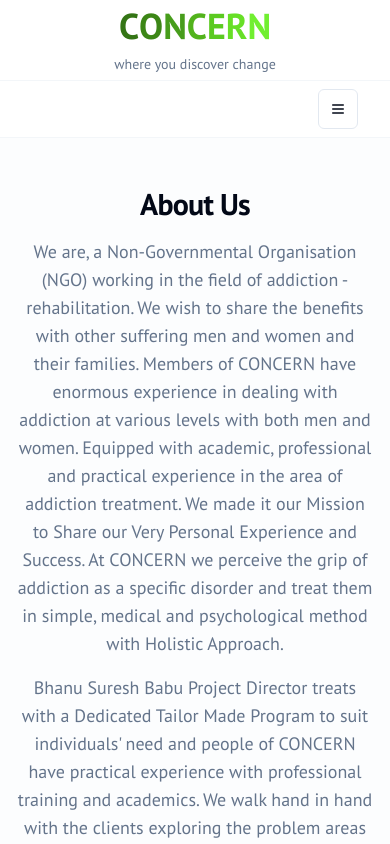
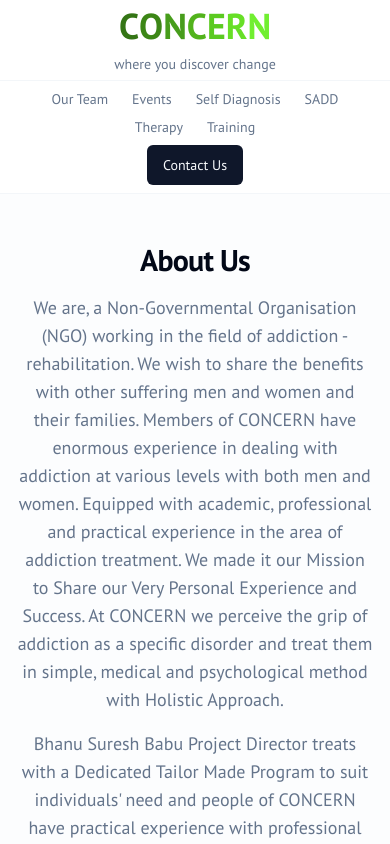
Before and after one commit to tanishpoddar/Concern-Website, a Next.js app: page / in a window 390 px wide. Shown: the top 844 px of the page. Built offline with nearby package versions, Linux system fonts and the light colour scheme.

Commit message:
changed-code-files

```diff
--- a/src/components/navbar.tsx
+++ b/src/components/navbar.tsx
@@ -1,7 +1,5 @@
 import Link from 'next/link';
 import { Button } from '@/components/ui/button';
-import { Sheet, SheetContent, SheetTrigger } from '@/components/ui/sheet';
-import { Menu } from 'lucide-react';
 
 const navLinks = [
   { href: '/our-team', label: 'Our Team' },
@@ -15,8 +13,8 @@
 export default function Navbar() {
   return (
     <nav className="sticky top-0 z-40 w-full border-b border-t border-border/40 bg-background/95 backdrop-blur supports-[backdrop-filter]:bg-background/60">
-      <div className="container flex h-14 max-w-screen-2xl items-center justify-between">
-        <div className="hidden items-center gap-6 text-sm font-medium lg:flex">
+      <div className="container flex h-auto min-h-14 max-w-screen-2xl flex-wrap items-center justify-center gap-y-2 py-2 md:justify-between">
+        <div className="flex flex-wrap items-center justify-center gap-x-6 gap-y-2 text-sm font-medium">
           {navLinks.map((link) => (
             <Link
               key={link.href}
@@ -27,32 +25,7 @@
             </Link>
           ))}
         </div>
-
-        {/* Mobile Menu */}
-        <div className="flex flex-1 items-center justify-end lg:hidden">
-            <Sheet>
-            <SheetTrigger asChild>
-              <Button variant="outline" size="icon">
-                <Menu className="h-5 w-5" />
-                <span className="sr-only">Toggle Menu</span>
-              </Button>
-            </SheetTrigger>
-            <SheetContent side="right">
-              <nav className="mt-8 grid gap-6 text-lg font-medium">
-                {navLinks.map((link) => (
-                   <Link key={link.href} href={link.href} className="text-muted-foreground hover:text-foreground">
-                    {link.label}
-                  </Link>
-                ))}
-                 <Button asChild>
-                    <Link href="/contact-us">Contact Us</Link>
-                  </Button>
-              </nav>
-            </SheetContent>
-          </Sheet>
-        </div>
-
-        <Button asChild className="hidden lg:inline-flex">
+        <Button asChild>
           <Link href="/contact-us">Contact Us</Link>
         </Button>
       </div>
```
